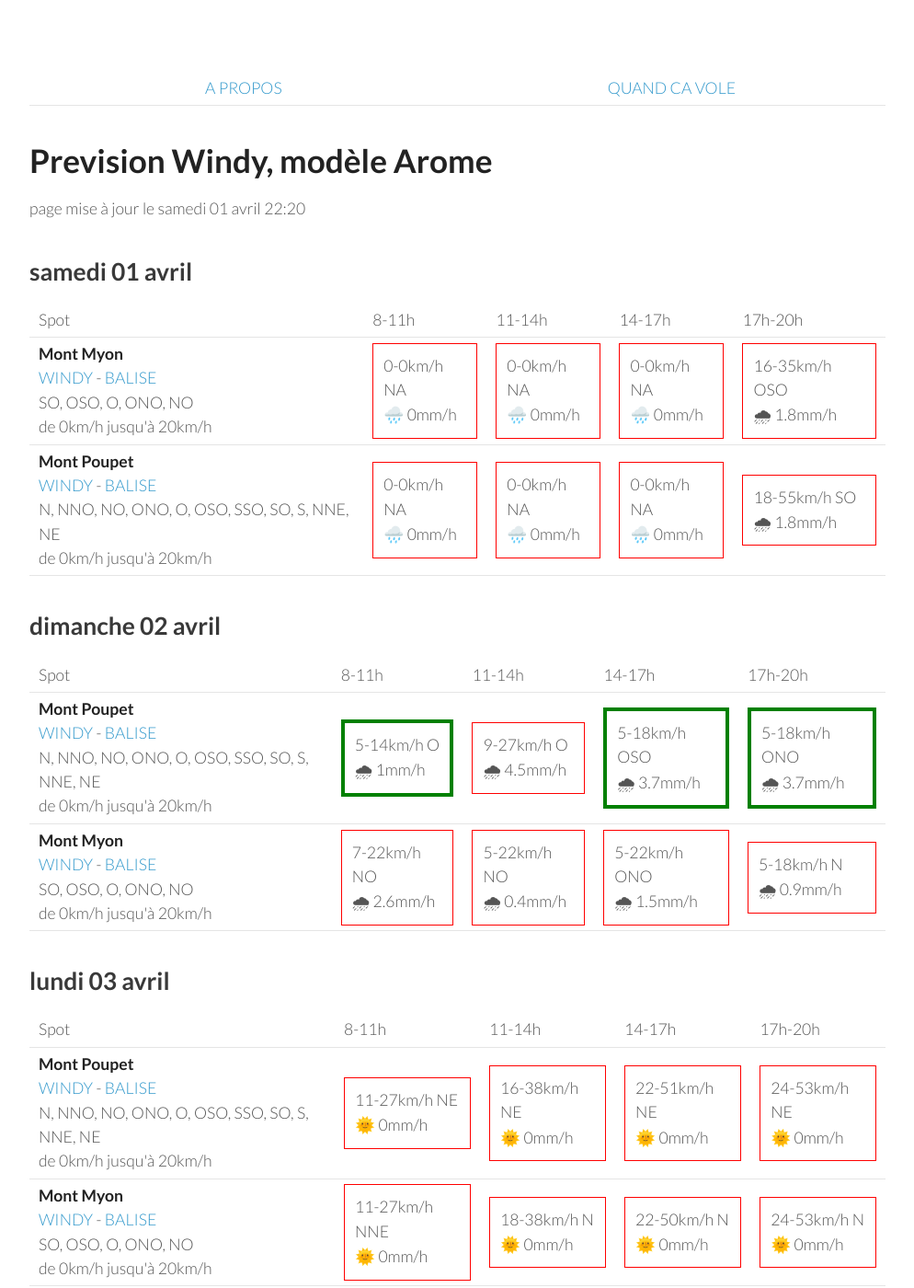
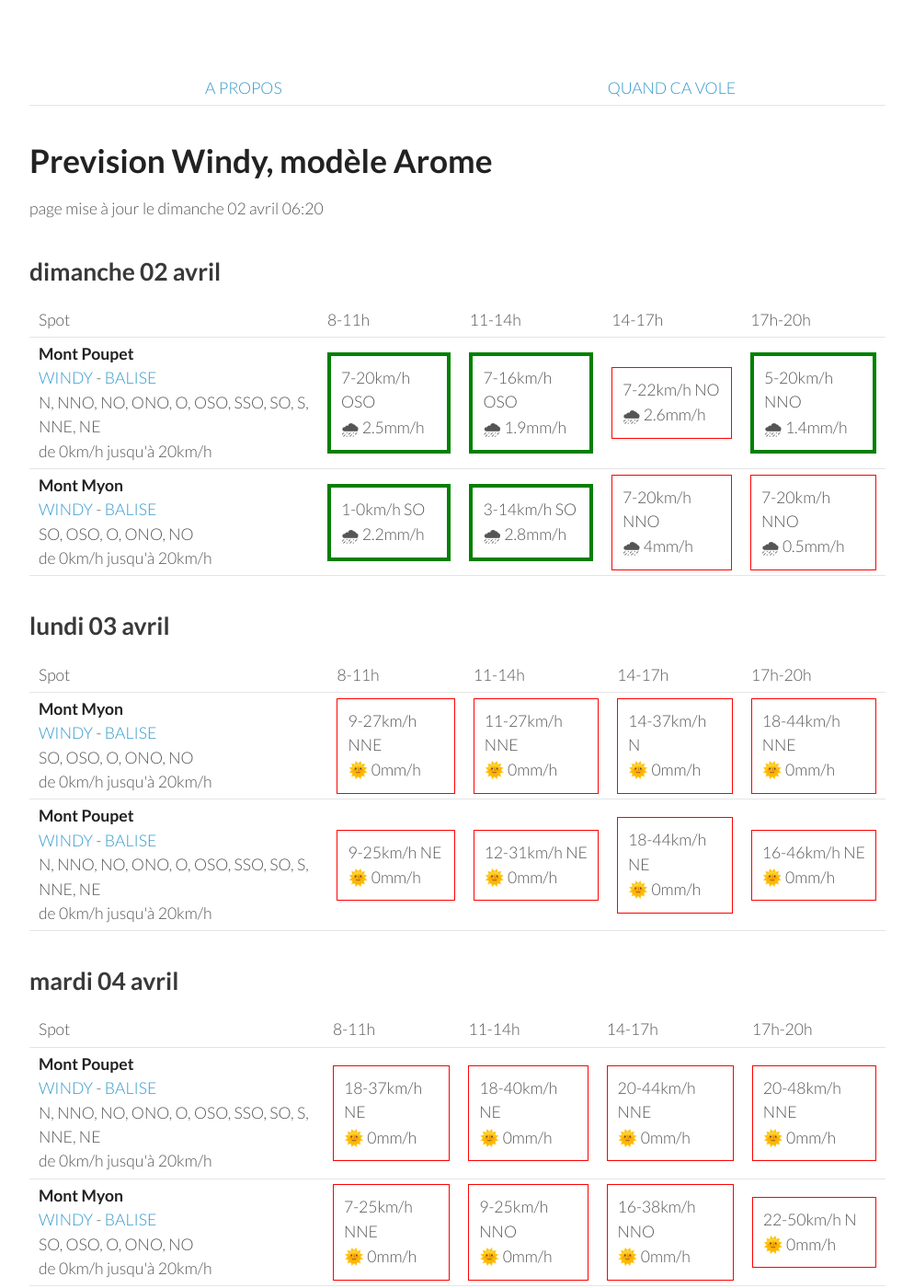
Before and after one commit to parapente-dans-le-nord/parapente-dans-le-nord.github.io, a Jekyll site: the page built from jura.markdown, in a window 1280 px wide and 1400 px high. Shown: the whole window at 92% size, without its empty margins (26-1020 px from the left). Built offline with Jekyll 4.4.1, drawn with Linux system fonts in a browser that asks for light colours; some of the changed text lies outside the part shown.

Commit message:
update index.markdown

```diff
--- a/jura.markdown
+++ b/jura.markdown
@@ -7,42 +7,8 @@ title:  "Tous les spots"
 {: .links}
 
 # Prevision Windy, modèle Arome
-page mise à jour le samedi 01 avril 22:20
+page mise à jour le dimanche 02 avril 06:20
 
-## samedi 01 avril
-
-{::nomarkdown}
-<table>
-  <tbody>
-    <tr>
-      <td>Spot</td>
-      <td>8-11h</td>
-      <td>11-14h</td>
-      <td>14-17h</td>
-      <td>17h-20h</td>
-    </tr>
-<tr>
-        <td><strong>Mont Myon</strong><br><a href="https://windy.com/46.331/5.397?45.898,5.394,8,m:eWoagj8">WINDY</a> - <span class=""><a href="http://www.balisemeteo.com/balise.php?idBalise=70">BALISE</a> </span><br> <span class="vent-favorable">SO, OSO, O, ONO, NO</span><br><span class="force-vent">de 0km/h jusqu'à 20km/h</span> </td>
-
-            <td><div class="not-flyable"><p>0-0km/h NA</p><p>🌧️ 0mm/h</p></div></td>
-            <td><div class="not-flyable"><p>0-0km/h NA</p><p>🌧️ 0mm/h</p></div></td>
-            <td><div class="not-flyable"><p>0-0km/h NA</p><p>🌧️ 0mm/h</p></div></td>
-            <td><div class="not-flyable"><p>16-35km/h OSO</p><p>🌧 1.8mm/h</p></div></td>
-
-    </tr>
-<tr>
-        <td><strong>Mont Poupet</strong><br><a href="https://windy.com/46.970/5.876?46.541,5.876,8">WINDY</a> - <span class=""><a href="http://www.balisemeteo.com/balise.php?idBalise=92">BALISE</a> </span><br> <span class="vent-favorable">N, NNO, NO, ONO, O, OSO, SSO, SO, S, NNE, NE</span><br><span class="force-vent">de 0km/h jusqu'à 20km/h</span> </td>
-
-            <td><div class="not-flyable"><p>0-0km/h NA</p><p>🌧️ 0mm/h</p></div></td>
-            <td><div class="not-flyable"><p>0-0km/h NA</p><p>🌧️ 0mm/h</p></div></td>
-            <td><div class="not-flyable"><p>0-0km/h NA</p><p>🌧️ 0mm/h</p></div></td>
-            <td><div class="not-flyable"><p>18-55km/h SO</p><p>🌧 1.8mm/h</p></div></td>
-
-    </tr>
-
-</tbody>
-</table>
-{:/}
 ## dimanche 02 avril
 
 {::nomarkdown}
@@ -58,20 +24,20 @@ page mise à jour le samedi 01 avril 22:20
 <tr>
         <td><strong>Mont Poupet</strong><br><a href="https://windy.com/46.970/5.876?46.541,5.876,8">WINDY</a> - <span class=""><a href="http://www.balisemeteo.com/balise.php?idBalise=92">BALISE</a> </span><br> <span class="vent-favorable">N, NNO, NO, ONO, O, OSO, SSO, SO, S, NNE, NE</span><br><span class="force-vent">de 0km/h jusqu'à 20km/h</span> </td>
 
-            <td><div class="flyable"><p>5-14km/h O</p><p>🌧 1mm/h</p></div></td>
-            <td><div class="not-flyable"><p>9-27km/h O</p><p>🌧 4.5mm/h</p></div></td>
-            <td><div class="flyable"><p>5-18km/h OSO</p><p>🌧 3.7mm/h</p></div></td>
-            <td><div class="flyable"><p>5-18km/h ONO</p><p>🌧 3.7mm/h</p></div></td>
+            <td><div class="flyable"><p>7-20km/h OSO</p><p>🌧 2.5mm/h</p></div></td>
+            <td><div class="flyable"><p>7-16km/h OSO</p><p>🌧 1.9mm/h</p></div></td>
+            <td><div class="not-flyable"><p>7-22km/h NO</p><p>🌧 2.6mm/h</p></div></td>
+            <td><div class="flyable"><p>5-20km/h NNO</p><p>🌧 1.4mm/h</p></div></td>
 
 
     </tr>
 <tr>
         <td><strong>Mont Myon</strong><br><a href="https://windy.com/46.331/5.397?45.898,5.394,8,m:eWoagj8">WINDY</a> - <span class=""><a href="http://www.balisemeteo.com/balise.php?idBalise=70">BALISE</a> </span><br> <span class="vent-favorable">SO, OSO, O, ONO, NO</span><br><span class="force-vent">de 0km/h jusqu'à 20km/h</span> </td>
 
-            <td><div class="not-flyable"><p>7-22km/h NO</p><p>🌧 2.6mm/h</p></div></td>
-            <td><div class="not-flyable"><p>5-22km/h NO</p><p>🌧 0.4mm/h</p></div></td>
-            <td><div class="not-flyable"><p>5-22km/h ONO</p><p>🌧 1.5mm/h</p></div></td>
-            <td><div class="not-flyable"><p>5-18km/h N</p><p>🌧 0.9mm/h</p></div></td>
+            <td><div class="flyable"><p>1-0km/h SO</p><p>🌧 2.2mm/h</p></div></td>
+            <td><div class="flyable"><p>3-14km/h SO</p><p>🌧 2.8mm/h</p></div></td>
+            <td><div class="not-flyable"><p>7-20km/h NNO</p><p>🌧 4mm/h</p></div></td>
+            <td><div class="not-flyable"><p>7-20km/h NNO</p><p>🌧 0.5mm/h</p></div></td>
 
 
     </tr>
@@ -92,22 +58,22 @@ page mise à jour le samedi 01 avril 22:20
       <td>17h-20h</td>
     </tr>
 <tr>
-        <td><strong>Mont Poupet</strong><br><a href="https://windy.com/46.970/5.876?46.541,5.876,8">WINDY</a> - <span class=""><a href="http://www.balisemeteo.com/balise.php?idBalise=92">BALISE</a> </span><br> <span class="vent-favorable">N, NNO, NO, ONO, O, OSO, SSO, SO, S, NNE, NE</span><br><span class="force-vent">de 0km/h jusqu'à 20km/h</span> </td>
+        <td><strong>Mont Myon</strong><br><a href="https://windy.com/46.331/5.397?45.898,5.394,8,m:eWoagj8">WINDY</a> - <span class=""><a href="http://www.balisemeteo.com/balise.php?idBalise=70">BALISE</a> </span><br> <span class="vent-favorable">SO, OSO, O, ONO, NO</span><br><span class="force-vent">de 0km/h jusqu'à 20km/h</span> </td>
 
-            <td><div class="not-flyable"><p>11-27km/h NE</p><p>🌞 0mm/h</p></div></td>
-            <td><div class="not-flyable"><p>16-38km/h NE</p><p>🌞 0mm/h</p></div></td>
-            <td><div class="not-flyable"><p>22-51km/h NE</p><p>🌞 0mm/h</p></div></td>
-            <td><div class="not-flyable"><p>24-53km/h NE</p><p>🌞 0mm/h</p></div></td>
+            <td><div class="not-flyable"><p>9-27km/h NNE</p><p>🌞 0mm/h</p></div></td>
+            <td><div class="not-flyable"><p>11-27km/h NNE</p><p>🌞 0mm/h</p></div></td>
+            <td><div class="not-flyable"><p>14-37km/h N</p><p>🌞 0mm/h</p></div></td>
+            <td><div class="not-flyable"><p>18-44km/h NNE</p><p>🌞 0mm/h</p></div></td>
 
 
     </tr>
 <tr>
-        <td><strong>Mont Myon</strong><br><a href="https://windy.com/46.331/5.397?45.898,5.394,8,m:eWoagj8">WINDY</a> - <span class=""><a href="http://www.balisemeteo.com/balise.php?idBalise=70">BALISE</a> </span><br> <span class="vent-favorable">SO, OSO, O, ONO, NO</span><br><span class="force-vent">de 0km/h jusqu'à 20km/h</span> </td>
+        <td><strong>Mont Poupet</strong><br><a href="https://windy.com/46.970/5.876?46.541,5.876,8">WINDY</a> - <span class=""><a href="http://www.balisemeteo.com/balise.php?idBalise=92">BALISE</a> </span><br> <span class="vent-favorable">N, NNO, NO, ONO, O, OSO, SSO, SO, S, NNE, NE</span><br><span class="force-vent">de 0km/h jusqu'à 20km/h</span> </td>
 
-            <td><div class="not-flyable"><p>11-27km/h NNE</p><p>🌞 0mm/h</p></div></td>
-            <td><div class="not-flyable"><p>18-38km/h N</p><p>🌞 0mm/h</p></div></td>
-            <td><div class="not-flyable"><p>22-50km/h N</p><p>🌞 0mm/h</p></div></td>
-            <td><div class="not-flyable"><p>24-53km/h N</p><p>🌞 0mm/h</p></div></td>
+            <td><div class="not-flyable"><p>9-25km/h NE</p><p>🌞 0mm/h</p></div></td>
+            <td><div class="not-flyable"><p>12-31km/h NE</p><p>🌞 0mm/h</p></div></td>
+            <td><div class="not-flyable"><p>18-44km/h NE</p><p>🌞 0mm/h</p></div></td>
+            <td><div class="not-flyable"><p>16-46km/h NE</p><p>🌞 0mm/h</p></div></td>
 
 
     </tr>
@@ -130,20 +96,20 @@ page mise à jour le samedi 01 avril 22:20
 <tr>
         <td><strong>Mont Poupet</strong><br><a href="https://windy.com/46.970/5.876?46.541,5.876,8">WINDY</a> - <span class=""><a href="http://www.balisemeteo.com/balise.php?idBalise=92">BALISE</a> </span><br> <span class="vent-favorable">N, NNO, NO, ONO, O, OSO, SSO, SO, S, NNE, NE</span><br><span class="force-vent">de 0km/h jusqu'à 20km/h</span> </td>
 
-            <td><div class="not-flyable"><p>18-38km/h NE</p><p>🌞 0mm/h</p></div></td>
+            <td><div class="not-flyable"><p>18-37km/h NE</p><p>🌞 0mm/h</p></div></td>
             <td><div class="not-flyable"><p>18-40km/h NE</p><p>🌞 0mm/h</p></div></td>
             <td><div class="not-flyable"><p>20-44km/h NNE</p><p>🌞 0mm/h</p></div></td>
-            <td><div class="not-flyable"><p>22-50km/h NE</p><p>🌞 0mm/h</p></div></td>
+            <td><div class="not-flyable"><p>20-48km/h NNE</p><p>🌞 0mm/h</p></div></td>
 
 
     </tr>
 <tr>
         <td><strong>Mont Myon</strong><br><a href="https://windy.com/46.331/5.397?45.898,5.394,8,m:eWoagj8">WINDY</a> - <span class=""><a href="http://www.balisemeteo.com/balise.php?idBalise=70">BALISE</a> </span><br> <span class="vent-favorable">SO, OSO, O, ONO, NO</span><br><span class="force-vent">de 0km/h jusqu'à 20km/h</span> </td>
 
-            <td><div class="not-flyable"><p>7-22km/h NNE</p><p>🌞 0mm/h</p></div></td>
+            <td><div class="not-flyable"><p>7-25km/h NNE</p><p>🌞 0mm/h</p></div></td>
             <td><div class="not-flyable"><p>9-25km/h NNO</p><p>🌞 0mm/h</p></div></td>
-            <td><div class="not-flyable"><p>18-40km/h NNO</p><p>🌞 0mm/h</p></div></td>
-            <td><div class="not-flyable"><p>24-51km/h N</p><p>🌞 0mm/h</p></div></td>
+            <td><div class="not-flyable"><p>16-38km/h NNO</p><p>🌞 0mm/h</p></div></td>
+            <td><div class="not-flyable"><p>22-50km/h N</p><p>🌞 0mm/h</p></div></td>
 
 
     </tr>
@@ -164,22 +130,22 @@ page mise à jour le samedi 01 avril 22:20
       <td>17h-20h</td>
     </tr>
 <tr>
-        <td><strong>Mont Myon</strong><br><a href="https://windy.com/46.331/5.397?45.898,5.394,8,m:eWoagj8">WINDY</a> - <span class=""><a href="http://www.balisemeteo.com/balise.php?idBalise=70">BALISE</a> </span><br> <span class="vent-favorable">SO, OSO, O, ONO, NO</span><br><span class="force-vent">de 0km/h jusqu'à 20km/h</span> </td>
+        <td><strong>Mont Poupet</strong><br><a href="https://windy.com/46.970/5.876?46.541,5.876,8">WINDY</a> - <span class=""><a href="http://www.balisemeteo.com/balise.php?idBalise=92">BALISE</a> </span><br> <span class="vent-favorable">N, NNO, NO, ONO, O, OSO, SSO, SO, S, NNE, NE</span><br><span class="force-vent">de 0km/h jusqu'à 20km/h</span> </td>
 
-            <td><div class="not-flyable"><p>5-12km/h NNE</p><p>🌞 0mm/h</p></div></td>
-            <td><div class="flyable"><p>7-20km/h NO</p><p>🌞 0mm/h</p></div></td>
-            <td><div class="not-flyable"><p>14-33km/h NNO</p><p>🌞 0mm/h</p></div></td>
-            <td><div class="not-flyable"><p>14-37km/h N</p><p>🌞 0mm/h</p></div></td>
+            <td><div class="not-flyable"><p>9-16km/h ENE</p><p>🌞 0mm/h</p></div></td>
+            <td><div class="not-flyable"><p>11-29km/h NNE</p><p>🌞 0mm/h</p></div></td>
+            <td><div class="not-flyable"><p>14-35km/h N</p><p>🌞 0mm/h</p></div></td>
+            <td><div class="not-flyable"><p>11-35km/h N</p><p>🌞 0mm/h</p></div></td>
 
 
     </tr>
 <tr>
-        <td><strong>Mont Poupet</strong><br><a href="https://windy.com/46.970/5.876?46.541,5.876,8">WINDY</a> - <span class=""><a href="http://www.balisemeteo.com/balise.php?idBalise=92">BALISE</a> </span><br> <span class="vent-favorable">N, NNO, NO, ONO, O, OSO, SSO, SO, S, NNE, NE</span><br><span class="force-vent">de 0km/h jusqu'à 20km/h</span> </td>
+        <td><strong>Mont Myon</strong><br><a href="https://windy.com/46.331/5.397?45.898,5.394,8,m:eWoagj8">WINDY</a> - <span class=""><a href="http://www.balisemeteo.com/balise.php?idBalise=70">BALISE</a> </span><br> <span class="vent-favorable">SO, OSO, O, ONO, NO</span><br><span class="force-vent">de 0km/h jusqu'à 20km/h</span> </td>
 
-            <td><div class="not-flyable"><p>9-18km/h ENE</p><p>🌞 0mm/h</p></div></td>
-            <td><div class="not-flyable"><p>12-29km/h NNE</p><p>🌞 0mm/h</p></div></td>
-            <td><div class="not-flyable"><p>14-35km/h N</p><p>🌞 0mm/h</p></div></td>
-            <td><div class="not-flyable"><p>11-35km/h N</p><p>🌞 0mm/h</p></div></td>
+            <td><div class="not-flyable"><p>5-16km/h N</p><p>🌞 0mm/h</p></div></td>
+            <td><div class="not-flyable"><p>7-22km/h NO</p><p>🌞 0mm/h</p></div></td>
+            <td><div class="not-flyable"><p>14-33km/h NNO</p><p>🌞 0mm/h</p></div></td>
+            <td><div class="not-flyable"><p>14-37km/h N</p><p>🌞 0mm/h</p></div></td>
 
 
     </tr>
```
